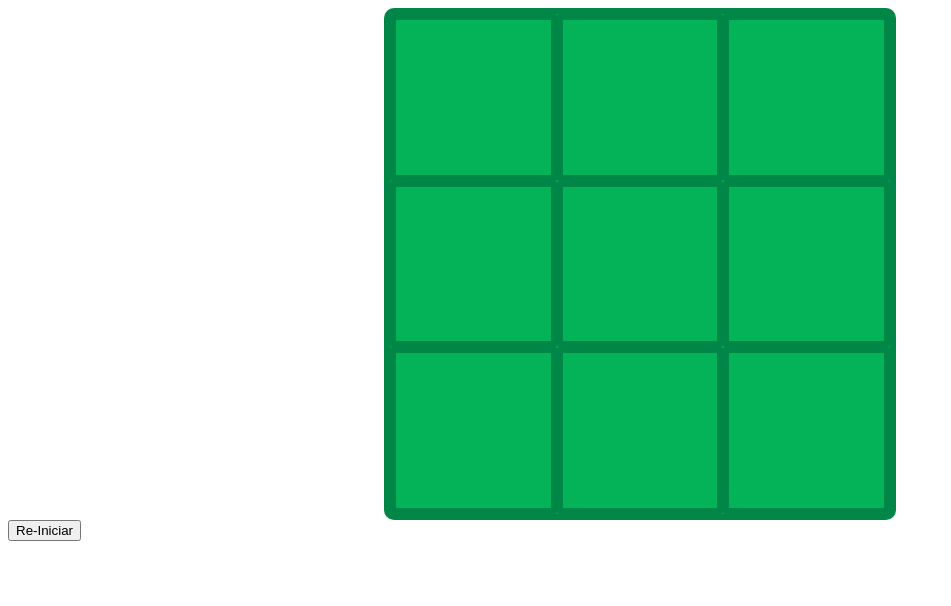
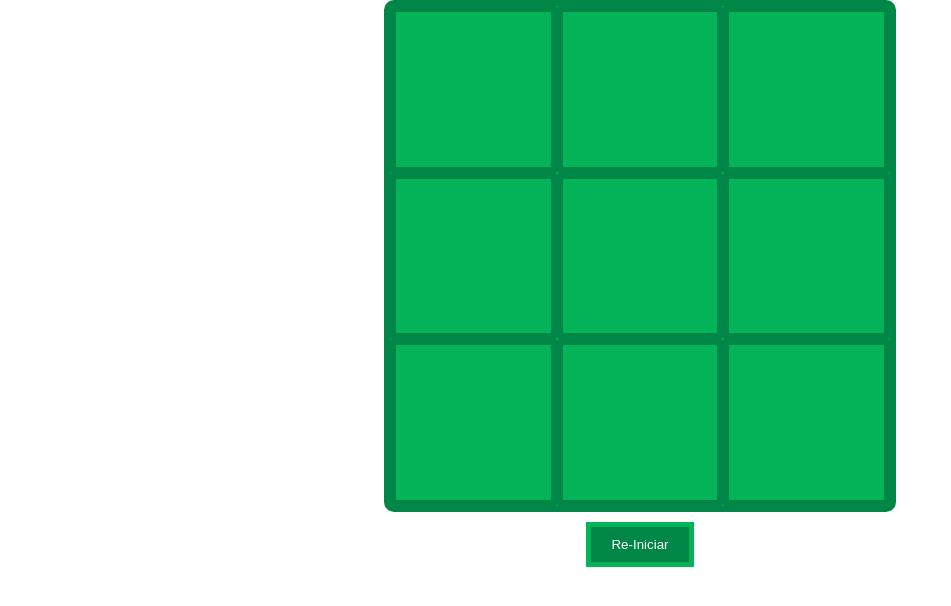
Before and after one commit to johnnysoutodev/TicTacToe, a plain HTML site: page src/index.html in a window 1280 px wide. Shown: the whole page, without its empty margins (0-951 px from the left). Drawn offline with Linux system fonts and the light colour scheme.

Commit message:
Update estilos.css
Estilizando o botão

```diff
--- a/src/css/estilos.css
+++ b/src/css/estilos.css
@@ -1,4 +1,11 @@
 /* estilos.css */
+
+body {
+  margin: 0;
+  display: flex;
+  flex-direction: column;
+  align-items: center;
+}
 
 .game {
     width: 500px;
@@ -23,6 +30,23 @@
     align-items: center;
 }
 
+.game > div.winner {
+  background: yellow;
+}
+
+.game > div.winner > span {
+  color: blue;
+}
+
+.btn {
+  border: 5px solid #04b358ff;
+  background-color: #008647ff;
+  color: white;
+  margin-top: 10px;
+  padding: 10px 20px;
+  cursor: pointer;
+}
+
   @media screen and (max-width: 480px) {
     .game {
         width: 90vw;
```
